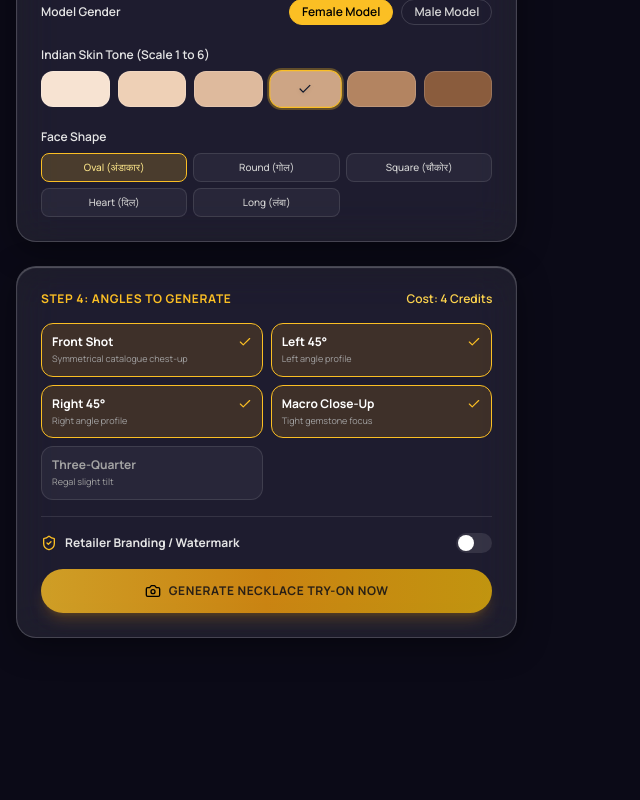
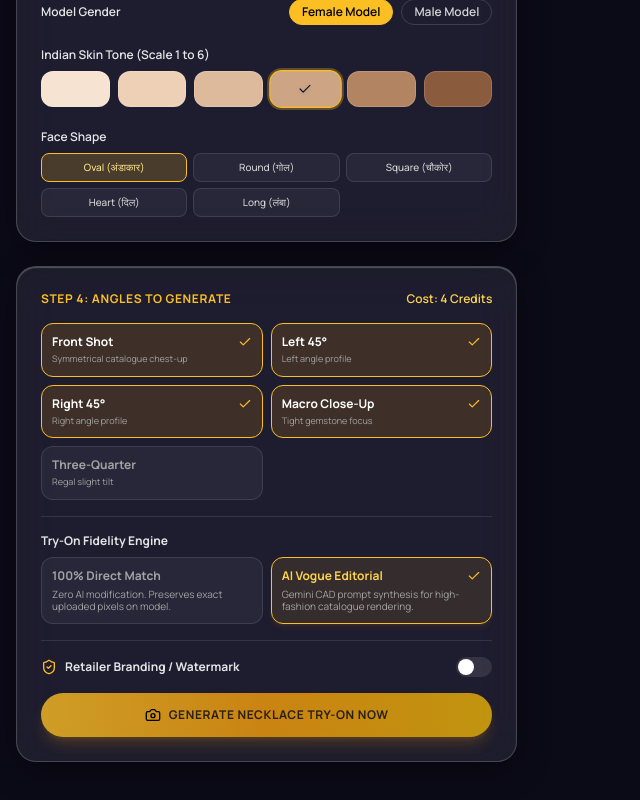
Before and after one commit to prscollaborations-afk/swarn-ai, a Next.js app in the folder apps/web/: page /studio in a window 1280 px wide. Shown: the part 1011-1811 px from the top of the page, without its empty margins (0-640 px from the left). Before the commit the page ends 1721 px from the top, so only its background shows below. Built offline with nearby package versions, Linux system fonts and the light colour scheme; no server answers.

Commit message:
feat(studio): add 100% Direct Match vs AI Vogue Engine selector

```diff
--- a/apps/web/src/app/studio/page.tsx
+++ b/apps/web/src/app/studio/page.tsx
@@ -589,6 +589,48 @@ export default function StudioPage() {
               })}
             </div>
 
+            {/* Engine Selection: 100% Direct CAD Match vs AI Editorial Lookbook */}
+            <div className="pt-4 border-t border-white/10 space-y-2">
+              <span className="text-xs font-bold text-neutral-200 block">Try-On Fidelity Engine</span>
+              <div className="grid grid-cols-2 gap-2">
+                <button
+                  type="button"
+                  onClick={() => setTryonEngine("direct_exact")}
+                  className={`p-2.5 rounded-xl border text-left transition-all ${
+                    tryonEngine === "direct_exact"
+                      ? "border-amber-400 bg-amber-400/10 text-amber-300 shadow-md shadow-amber-500/10"
+                      : "border-white/10 bg-white/5 text-neutral-400 hover:text-white"
+                  }`}
+                >
+                  <div className="flex items-center justify-between mb-1">
+                    <span className="text-xs font-bold">100% Direct Match</span>
+                    {tryonEngine === "direct_exact" && <Check className="w-3.5 h-3.5 text-amber-400" />}
+                  </div>
+                  <span className="text-[10px] text-neutral-400 block leading-tight">
+                    Zero AI modification. Preserves exact uploaded pixels on model.
+                  </span>
+                </button>
+
+                <button
+                  type="button"
+                  onClick={() => setTryonEngine("ai_vogue")}
+                  className={`p-2.5 rounded-xl border text-left transition-all ${
+                    tryonEngine === "ai_vogue"
+                      ? "border-amber-400 bg-amber-400/10 text-amber-300 shadow-md shadow-amber-500/10"
+                      : "border-white/10 bg-white/5 text-neutral-400 hover:text-white"
+                  }`}
+                >
+                  <div className="flex items-center justify-between mb-1">
+                    <span className="text-xs font-bold">AI Vogue Editorial</span>
+                    {tryonEngine === "ai_vogue" && <Check className="w-3.5 h-3.5 text-amber-400" />}
+                  </div>
+                  <span className="text-[10px] text-neutral-400 block leading-tight">
+                    Gemini CAD prompt synthesis for high-fashion catalogue rendering.
+                  </span>
+                </button>
+              </div>
+            </div>
+
             {/* Client Brand Watermark & Try-On Fidelity Options */}
             <div className="pt-4 border-t border-white/10 space-y-3">
               <div className="flex items-center justify-between">
```
